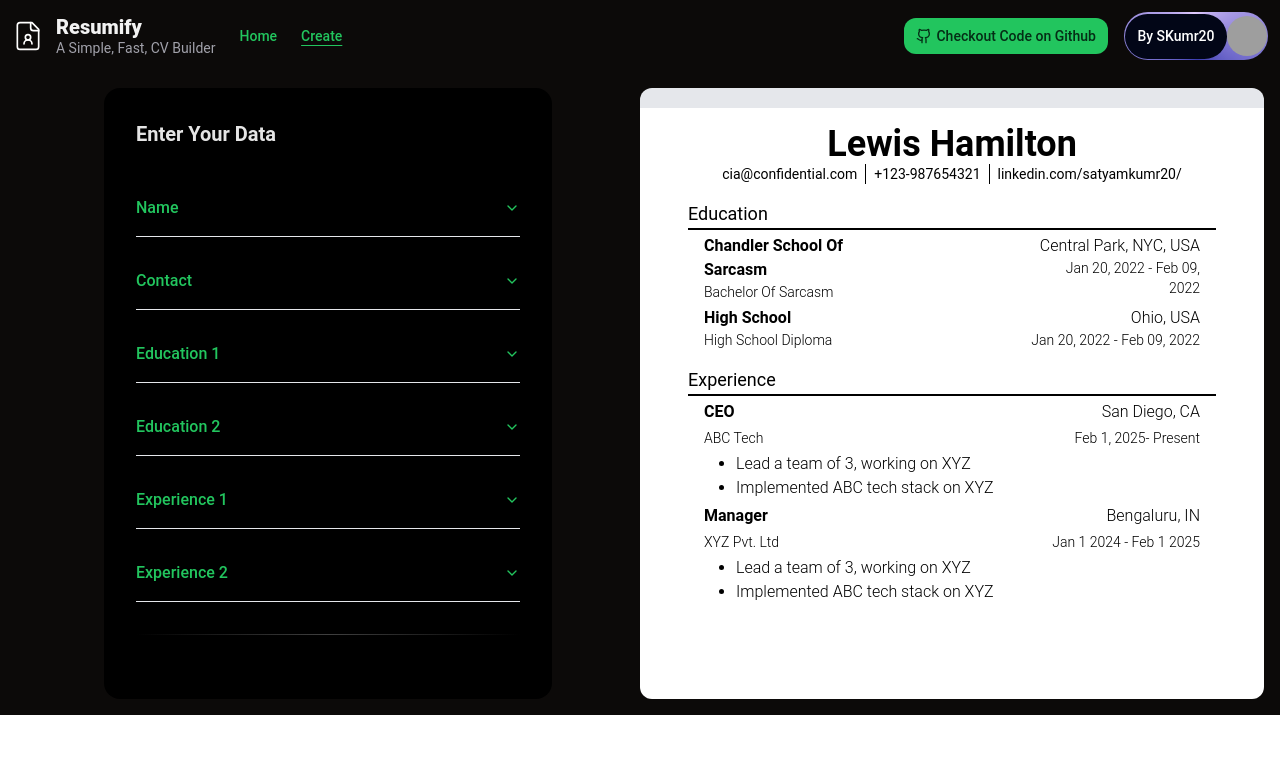
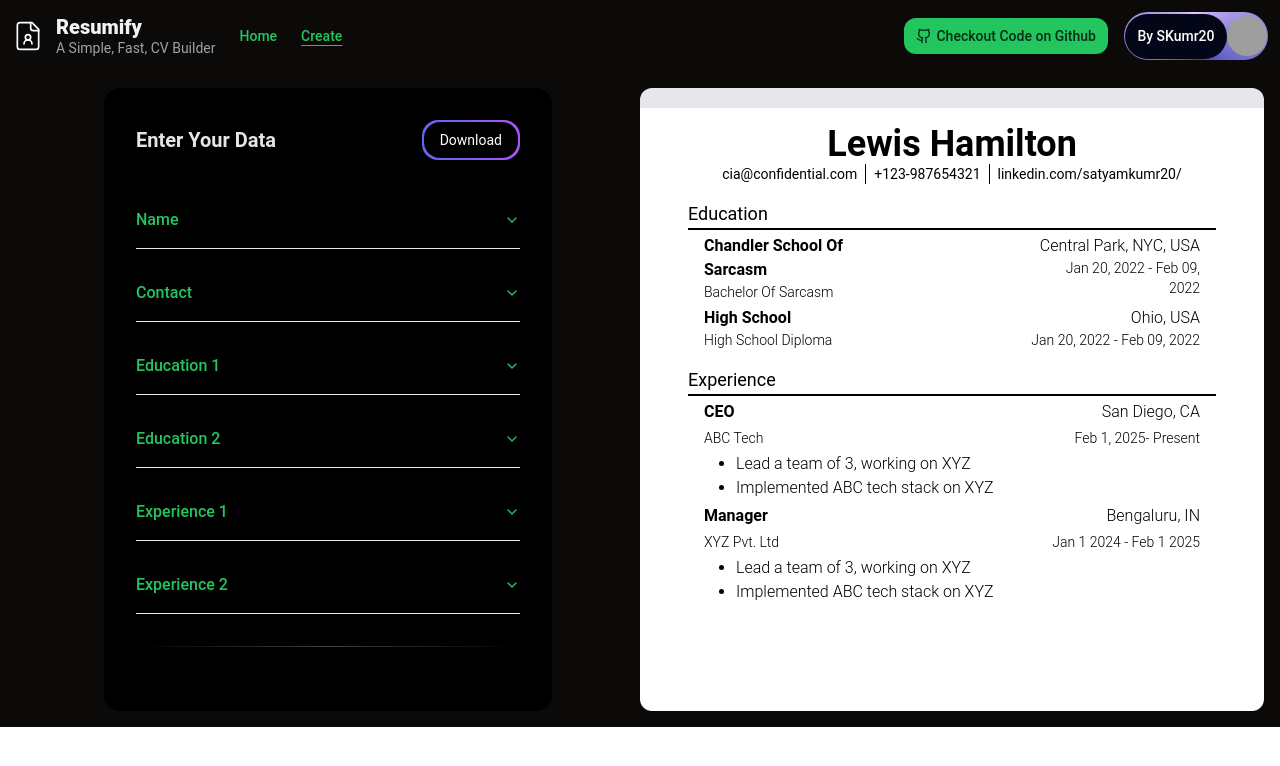
Before and after one commit to SKumr20/resume-builder, a React (Vite) app: page /createResume in a window 1280 px wide. Shown: the top 766 px of the page. Built offline with nearby package versions, Linux system fonts and the light colour scheme; grey boxes are pictures that could not be loaded.

Commit message:
Add download function

```diff
--- a/package.json
+++ b/package.json
@@ -20,6 +20,7 @@
     "clsx": "^2.1.1",
     "date-fns": "^3.6.0",
     "framer-motion": "^12.4.1",
+    "html2pdf.js": "^0.9.0",
     "lucide-react": "^0.473.0",
     "mini-svg-data-uri": "^1.4.4",
     "motion": "^12.4.1",
--- a/src/components/ResumePreview.jsx
+++ b/src/components/ResumePreview.jsx
@@ -1,9 +1,11 @@
+import html2pdf from "html2pdf.js";
+
 
 const ResumePreview = ({ firstname, lastname, email, phone, linkedin, education1, educationDegree1, education2, educationDegree2, experience1, experiencePlace1, education1Location, education2Location, education1Date, education2Date, experience1Location, experience1Date, experience2, experiencePlace2, experience2Location, experience2Date, experience1Detail, experience1Detail2, experience2Detail, experience2Detail2}) => {
 
   return (
     <>
-        <div className='bg-white h-full flex flex-col border-t-[20px] rounded-xl'>
+        <div className='bg-white h-full flex flex-col border-t-[20px] rounded-xl' id="print">
             {/* Top section */}
             <h2 className="font-bold text-4xl text-center mt-4">{firstname} {lastname}</h2>
             <div className="flex flex-row items-center justify-center text-sm gap-2">
--- a/src/components/signup-form-demo.jsx
+++ b/src/components/signup-form-demo.jsx
@@ -10,6 +10,8 @@ import {
   AccordionItem,
   AccordionTrigger,
 } from "@/components/ui/accordion";
+import { Button } from "./ui/button.jsx";
+import html2pdf from "html2pdf.js";
 
 
 
@@ -19,14 +21,27 @@ export default function SignupFormDemo({ setFirstname, setLastname, setEmail, se
     e.preventDefault();
     console.log("Form submitted");
   };
+  const handleDownload = () => {
+    const elementToPrint = document.getElementById('print');
+    html2pdf(elementToPrint);
+  }
 
 
   return (
     (<div
       className="max-w-md w-full mx-auto rounded-none md:rounded-2xl p-4 md:p-8 shadow-input bg-black">
-      <h2 className="font-bold text-xl text-neutral-200">
-        Enter Your Data
-      </h2>
+      <div className="flex align-center items-center justify-between">
+        <h2 className="font-bold text-xl text-neutral-200">
+          Enter Your Data
+        </h2>
+        <button className="p-[2px] relative" onClick={handleDownload} >
+          <div className="absolute inset-0 bg-gradient-to-r from-indigo-500 to-purple-500 rounded-2xl" />
+          <div className="px-4 py-2 text-sm bg-black rounded-2xl  relative group transition duration-200 text-white hover:bg-transparent">
+          Download
+          </div>
+        </button>
+      </div>
+
       <form className="my-8" onSubmit={handleSubmit}>
         <div className="flex flex-col md:flex-row space-y-2 md:space-y-0 md:space-x-2 mb-4">
           {/* Header section */}
--- a/src/index.css
+++ b/src/index.css
@@ -30,3 +30,5 @@
     --chart-5: 340 75% 55%;
   }
 }
+
+@layer base { img {display: initial;} }
```
Also changed, not shown: 1 other file (tests, documents, lock files or other folders).
